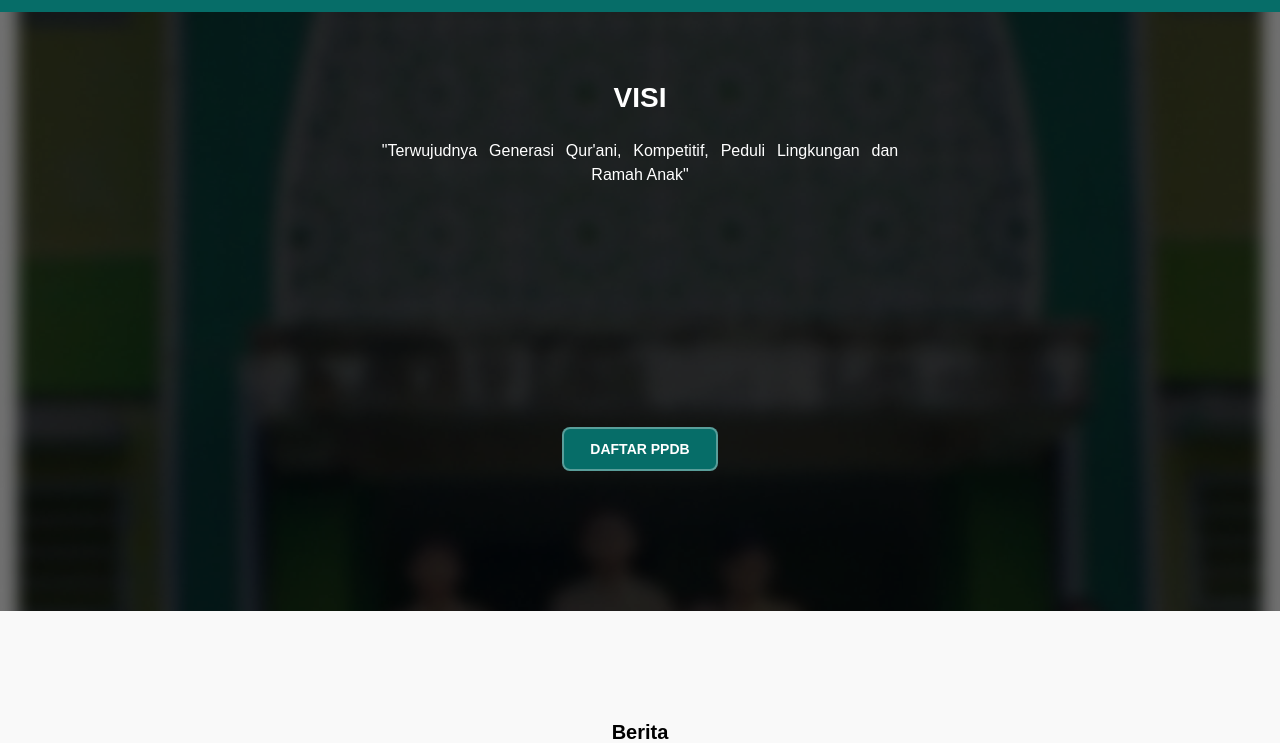
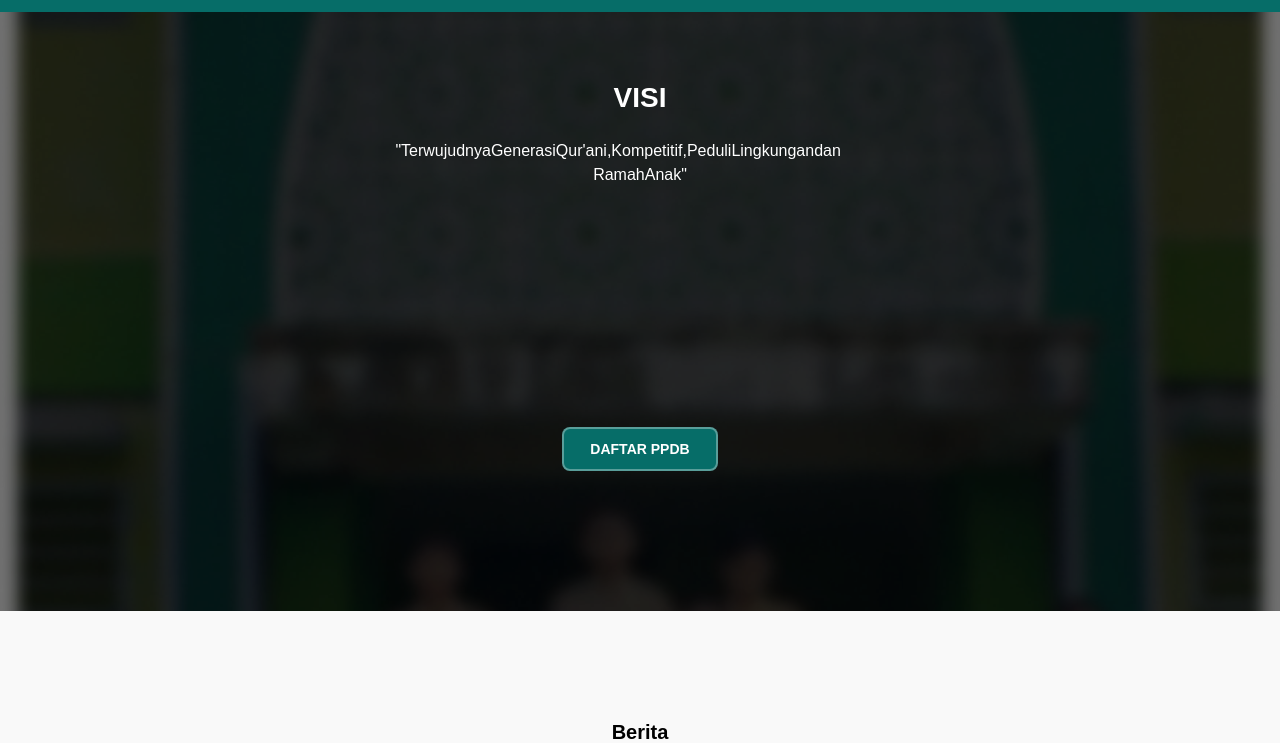
Before and after one commit to Vinasopyamuliana30/Projek-Website-Sekolah, a plain HTML site: page index.html in a window 1280 px wide. Shown: the part 57-800 px from the top of the page. Drawn offline with Linux system fonts and the light colour scheme.

Commit message:
Update index.html

```diff
--- a/index.html
+++ b/index.html
@@ -45,8 +45,8 @@
         <div class="hero-text">
           <h2>VISI</h2>
           <p>
-            "Terwujudnya Generasi Qur'ani, Kompetitif, Peduli Lingkungan dan
-            Ramah Anak"
+            "TerwujudnyaGenerasiQur'ani,Kompetitif,PeduliLingkungandan
+            RamahAnak"
           </p>
         </div>
         <a href="pages/ppdb.html" class="btn-primary">DAFTAR PPDB</a>
```
